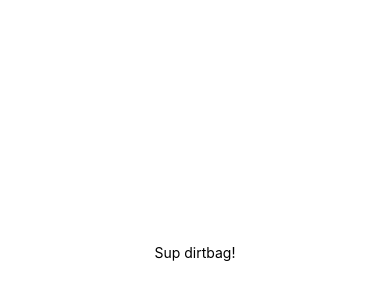
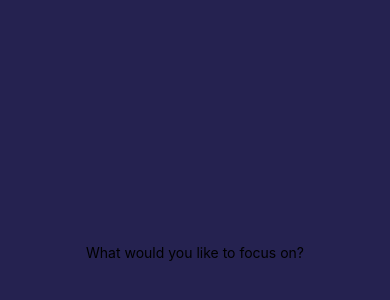
Before and after one commit to HonorioTaveras/FocusTime, a React Native app: screen / in a window 390 px wide. Shown: the part 170-470 px from the top of the page. Built offline with nearby package versions, Linux system fonts and the light colour scheme.

Commit message:
added focus feature, changed background color

```diff
--- a/App.js
+++ b/App.js
@@ -1,12 +1,18 @@
 import React, { useState } from 'react';
 import { StyleSheet, Text, View } from 'react-native';
+
+import { Focus } from './src/features/focus/Focus';
 
 export default function App() {
   const [focusSubject, setFocusSubject] = useState(null);
 
   return (
     <View style={styles.container}>
-      <Text>Sup dirtbag!</Text>
+      {focusSubject ? (
+        <Text>Here is where I'm going to build a timer</Text>
+      ) : (
+        <Focus />
+      )}
     </View>
   );
 }
@@ -14,8 +20,6 @@
 const styles = StyleSheet.create({
   container: {
     flex: 1,
-    backgroundColor: '#fff',
-    alignItems: 'center',
-    justifyContent: 'center',
+    backgroundColor: '#252250',
   },
 });
--- /dev/null
+++ b/src/features/focus/Focus.js
@@ -0,0 +1,16 @@
+import React from 'react';
+import { StyleSheet, Text, View } from 'react-native';
+
+export const Focus = () => (
+  <View style={styles.container}>
+    <Text>What would you like to focus on?</Text>
+  </View>
+);
+
+const styles = StyleSheet.create({
+  container: {
+    flex: 1,
+    alignItems: 'center',
+    justifyContent: 'center',
+  },
+});
```
